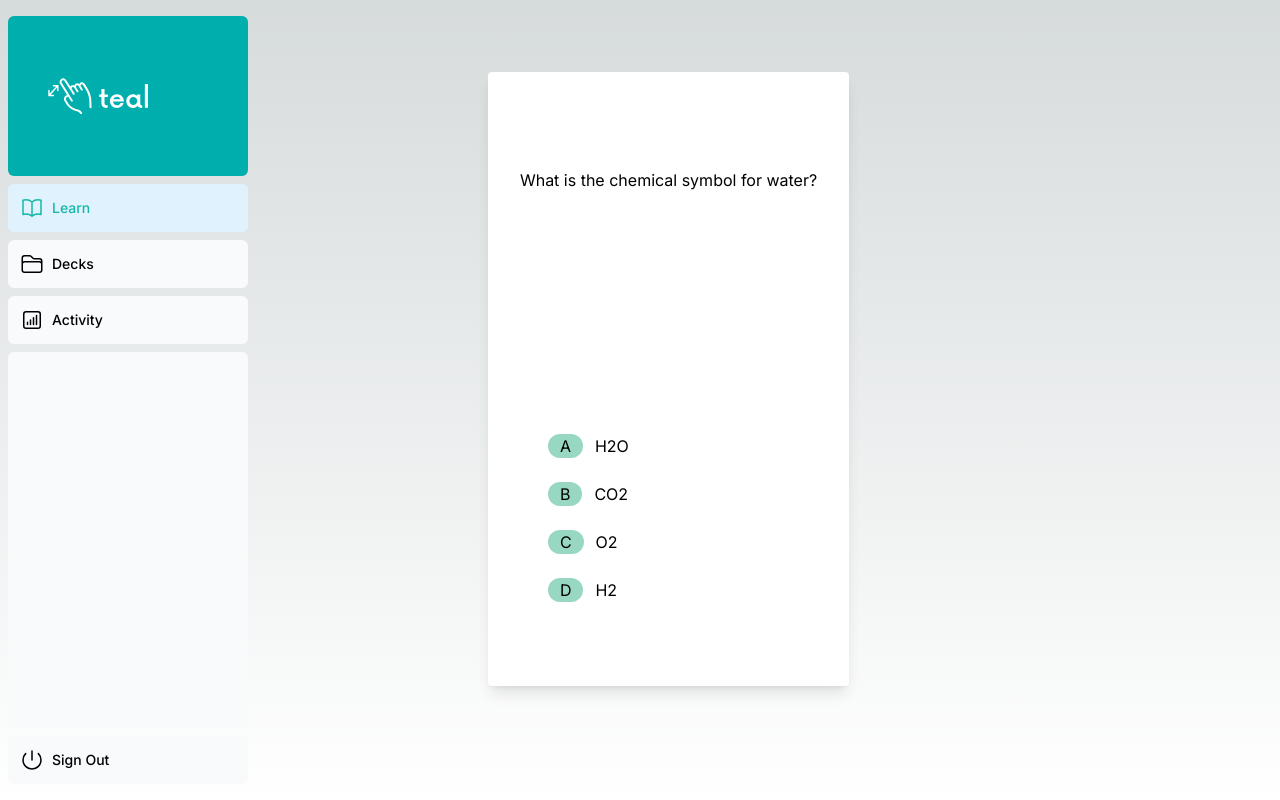
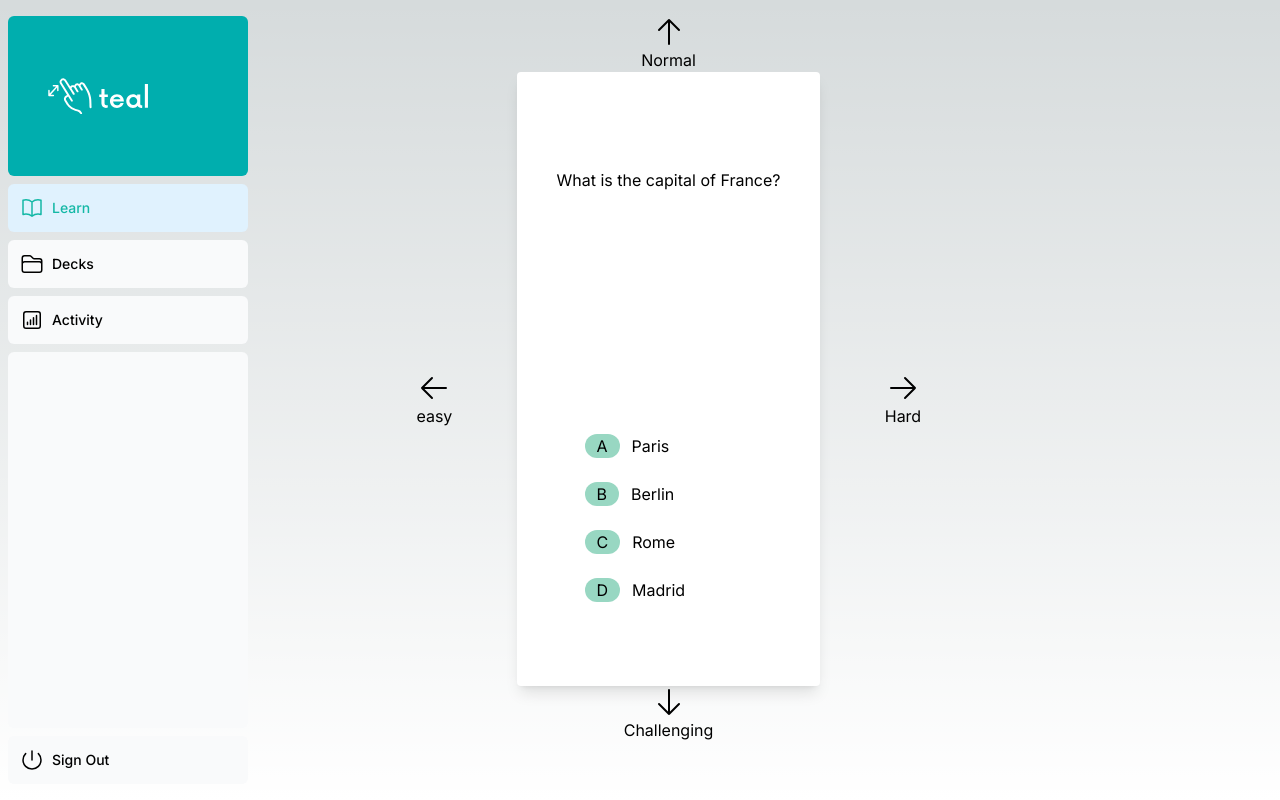
Before and after one commit to MauricioART/teal, a Next.js app: page /learn in a window 1280 px wide. Built offline with nearby package versions, Linux system fonts and the light colour scheme.

Commit message:
feat(Root): Changing the code regarding the arrowButtons logic to simplify it

```diff
--- a/app/globals.css
+++ b/app/globals.css
@@ -33,8 +33,8 @@ body {
 }
 
 .card-dimensions{
-  min-width: 50%;
-  max-width: 80%;
+  min-width: 70%;
+  max-width: 90%;
   height: 80%;
 }
 
--- a/app/learn/(overview)/page.tsx
+++ b/app/learn/(overview)/page.tsx
@@ -1,138 +1,66 @@
 'use client';
-import { useState, Suspense, ChangeEvent, useEffect} from "react";
+import { useState, useEffect } from "react";
 import Card from "@/app/ui/learn/card";
-import Image from "next/image";
 import { ArrowDownIcon, ArrowLeftIcon, ArrowRightIcon, ArrowUpIcon } from '@heroicons/react/24/outline';
 import clsx from "clsx";
-import {Card as cardType} from "@/app/lib/definitions";
-
-export default  function Page() {
-
-  const adverse = "¿Qué tipos de celulas existen?";
-  let cardsCount = 0;
-
-  const [up, setUp] = useState(false);
-  const [right, setRight] = useState(false);
-  const [down, setDown] = useState(false);
-  const [left, setLeft] = useState(false);
-  const [enableArrowBtns,setEnableArrowBtns] = useState(false);
-  const [card, setCard] = useState<cardType | null>(null)
+import { Card as cardType } from "@/app/lib/definitions";
 
 
- const cards: cardType[] = [
-  {
-      question: "What is the capital of France?",
-      answer: 0,
-      options: ["Paris", "Berlin", "Rome", "Madrid"],
-      cardType: 1,
-      priority: 1
-  },
-  {
-      question: "What is 2 + 2?",
-      answer: 1,
-      options: ["3", "4", "5", "6"],
-      cardType: 1,
-      priority: 2
-  },
-  {
-      question: "Is the earth round?",
-      answer: 0,
-      options: ["True", "False"],
-      cardType: 0,
-      priority: 3
-  },
-  {
-      question: "What is the chemical symbol for water?",
-      answer: 0,
-      options: ["H2O", "CO2", "O2", "H2"],
-      cardType: 1,
-      priority: 4
-  },
-  {
-      question: "Solve the equation: x + 3 = 5. What is x?",
-      answer: 1,
-      options: ["1", "2", "3", "4"],
-      cardType: 1,
-      priority: 5
-  }
-];
-useEffect(()=>{
-  setCard(cards[3]);
-},[]);
+export default function Page() {
+  const cards: cardType[] = [
+    { question: "What is the capital of France?", answer: 0, options: ["Paris", "Berlin", "Rome", "Madrid"], cardType: 1, priority: 1 },
+    { question: "Is the earth round?", answer: 0, options: ["True", "False"], cardType: 0, priority: 3 },
+    { question: "What is 2 + 2?", answer: 1, options: ["3", "4", "5", "6"], cardType: 1, priority: 2 },
+    { question: "What is the chemical symbol for water?", answer: 0, options: ["H2O", "CO2", "O2", "H2"], cardType: 1, priority: 4 },
+    { question: "Solve the equation: x + 3 = 5. What is x?", answer: 1, options: ["1", "2", "3", "4"], cardType: 1, priority: 5 }
+  ];
 
-  const upArrowBtnClasses = clsx(
-    ' w-auto flex flex-col items-center opacity-0 ',
-    {
-      'animateFadeIn': enableArrowBtns,
+  const [cardIndex, setCardIndex] = useState(0);
+  const [enableArrowBtns, setEnableArrowBtns] = useState(false);
+  const [direction, setDirection] = useState< "up" | "down" | "left" | "right" | null>(null);
+
+  useEffect(() => {
+    setEnableArrowBtns(true);
+  }, []);
+
+  const handleArrowClick = (direction: "up" | "down" | "left" | "right" | null) => {
+    if (enableArrowBtns && cardIndex < cards.length - 1) {
+      setDirection(direction);
+      setEnableArrowBtns(false);
+      setCardIndex(cardIndex + 1);
     }
-  );
-  const downArrowBtnClasses = clsx(
-    ' w-auto flex flex-col items-center opacity-0',
-    {
-      'animateFadeIn': enableArrowBtns,
-    }
-  );
-  const leftArrowBtnClasses = clsx(
-    ' w-auto flex flex-col items-center opacity-0',
-    {
-      'animateFadeIn': enableArrowBtns,
-    }
-  );
-  const rightArrowBtnClasses = clsx(
-    ' w-auto flex flex-col items-center opacity-0',
-    {
-      'animateFadeIn': enableArrowBtns,
-    }
-  );
+  };
 
-  function handleClickUp(){
-    setUp(true);
-    setEnableArrowBtns(false);
-  }
-  function handleClickDown(){
-    setDown(true);
-    setEnableArrowBtns(false);
-  }
-  function handleClickLeft(){
-    setLeft(true);
-    setEnableArrowBtns(false);
-  }
-  function handleClickRight(){
-    setRight(true);
-    setEnableArrowBtns(false);
-  }
+  const arrowBtnClasses = (direction: "up" | "down" | "left" | "right" | null) => clsx('w-auto flex flex-col items-center opacity-0', {
+    'animateFadeIn': enableArrowBtns,
+  });
 
-  if (!card) {
-    return <div>Loading...</div>; // Puedes mostrar un mensaje de carga mientras card es null
-  }
-  else{
+  const currentCard = cards[cardIndex];
+
   return (
     <main className="flex h-full px-0">
-      <div className="flex w-4/5 h-full">
-
+      <div className="flex w-4/5 h-full overflow-hidden">
         <div className="flex justify-end items-center flex-grow">
-          <div className={leftArrowBtnClasses} onClick={handleClickLeft}>
-            <ArrowLeftIcon className="w-8"/> <p>easy</p>
+          <div className={arrowBtnClasses('left')} onClick={() => handleArrowClick('left')}>
+            <ArrowLeftIcon className="w-8" /> <p>easy</p>
           </div>
         </div>
         <div className="flex flex-col items-center basis-auto flex-grow flex-shrink">
-          <div className={upArrowBtnClasses}  onClick={handleClickUp}>
-            <ArrowUpIcon className="w-8"/><p>Normal</p>
+          <div className={arrowBtnClasses('up')} onClick={() => handleArrowClick('up')}>
+            <ArrowUpIcon className="w-8" /><p>Normal</p>
           </div>
-          <Card key={cardsCount++} card={card!} up={up} right={right} down={down} left={left} setEnableArrowBtns={setEnableArrowBtns}/>
-          <div className={downArrowBtnClasses} onClick={handleClickDown}>
-            <ArrowDownIcon className="w-8"/> <p>Challenging</p>
+          <Card key={cardIndex} card={currentCard} direction={direction} enableArrowBtns={enableArrowBtns} setEnableArrowBtns={setEnableArrowBtns} />
+          <div className={arrowBtnClasses('down')} onClick={() => handleArrowClick('down')}>
+            <ArrowDownIcon className="w-8" /> <p>Challenging</p>
           </div>
         </div>
         <div className="flex justify-start items-center flex-grow">
-          <div className={rightArrowBtnClasses} onClick={handleClickRight}>
-            <ArrowRightIcon className="w-8"/> <p>Hard</p>
+          <div className={arrowBtnClasses('right')} onClick={() => handleArrowClick('right')}>
+            <ArrowRightIcon className="w-8" /> <p>Hard</p>
           </div>
         </div>
       </div>
-      <div className="w-1/5 h-full ">
-      </div>
+      <div className="w-1/5 h-full "></div>
     </main>
   );
 }
-}
--- a/app/ui/learn/card.tsx
+++ b/app/ui/learn/card.tsx
@@ -7,10 +7,8 @@ import { Card as card} from "@/app/lib/definitions";
 
 interface cardProps {
     card: card;
-    up: boolean;
-    right: boolean;
-    down: boolean;
-    left: boolean;
+    direction: "up" | "down" | "left" | "right" | null;
+    enableArrowBtns: boolean;
     setEnableArrowBtns: React.Dispatch<React.SetStateAction<boolean>>;
 
 }
@@ -24,15 +22,15 @@ export default function Card(props: cardProps){
     const [isCorrect, setCorrect] = useState<boolean>(false);
 
 
-    let movementAnimationActive = props.up || props.down || props.left || props.right;
+    let movementAnimationActive = props.direction != null;
 
     const cardClasses = clsx(
         'flex flex-col justify-between card-dimensions flex-wrap p-8 rounded content-center text-center shadow-lg bg-white',
         {
-          'animateUp': props.up,
-          'animateDown': props.down,
-          'animateLeft': props.left,
-          'animateRight': props.right,
+          'animateUp': props.direction === "up",
+          'animateDown': props.direction === "down",
+          'animateLeft': props.direction === "left",
+          'animateRight': props.direction === "right",
           'correct': isCorrect && isDisabled && !movementAnimationActive,
           'incorrect': !isCorrect && isDisabled && !movementAnimationActive,
         }
```
